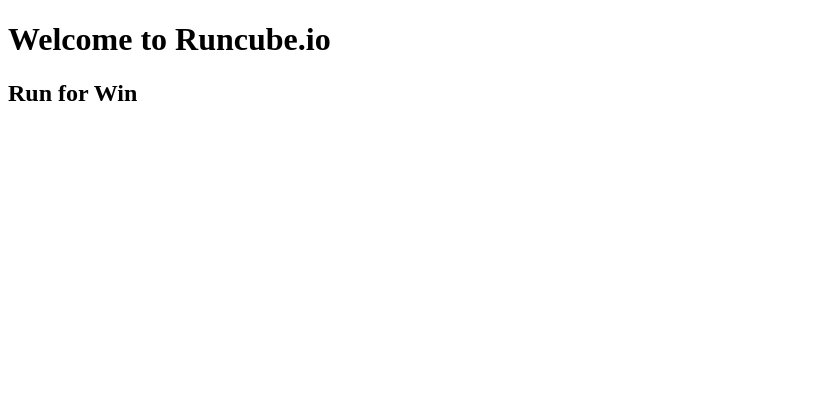
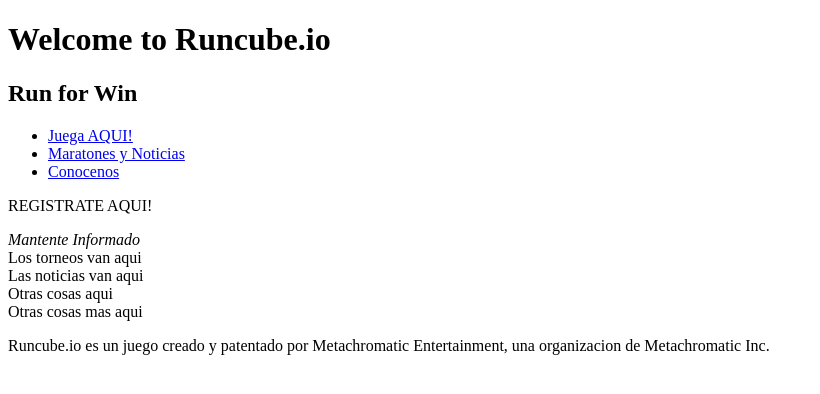
Before and after one commit to CastilloDelgado/runcube_index.io, a plain HTML site: page index.html in a window 1280 px wide. Shown: the whole page, without its empty margins (0-820 px from the left). Drawn offline with Linux system fonts and the light colour scheme.

Commit message:
Re-estructura
Se realizo un cambio en la estructura semejando la estructura que
deberia tener la página ya terminada.

Hace falta agrergar CSS.

```diff
--- a/index.html
+++ b/index.html
@@ -7,7 +7,31 @@
 		<title>Runcube.io</title>
 	</head>
 	<body>
-		<h1>Welcome to Runcube.io</h1>
-		<h2>Run for Win</h2>
+		<head>
+			<h1>Welcome to Runcube.io</h1>
+			<h2>Run for Win</h2>
+		</head>
+		<nav>
+			<ul>
+				<li><a href="runcube.io">Juega AQUI!</a></li>
+				<li><a href="#torneos_noticias">Maratones y Noticias</a></li>
+				<li><a href="metachromaticentertainment.com">Conocenos</a></li>
+			</ul>
+		</nav>
+		<aside>
+			<form>
+				<p>REGISTRATE AQUI!</p>
+			</form>
+		</aside>
+		<section id="torneos_noticias">
+			<i>Mantente Informado</i>
+			<article>Los torneos van aqui</article>
+			<article>Las noticias van aqui</article>
+			<article>Otras cosas aqui</article>
+			<article>Otras cosas mas aqui</article>
+		</section>
+		<footer>
+			<p>Runcube.io es un juego creado y patentado por Metachromatic Entertainment, una organizacion de Metachromatic Inc.</p>
+		</footer>
 	</body>
 </html>
```
